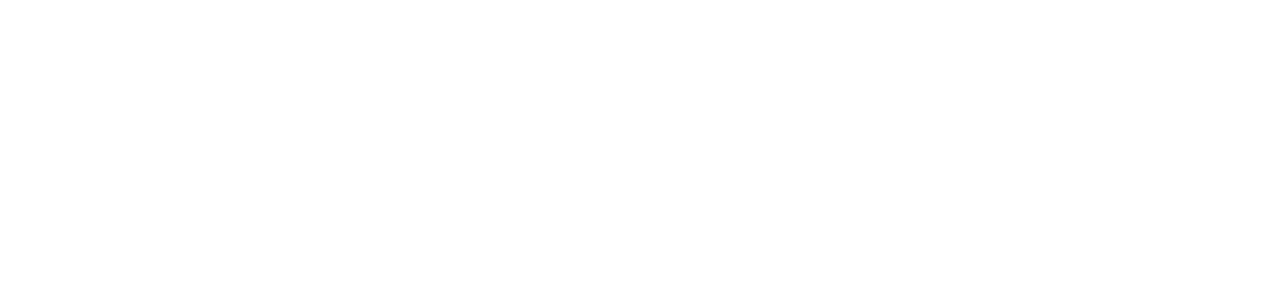
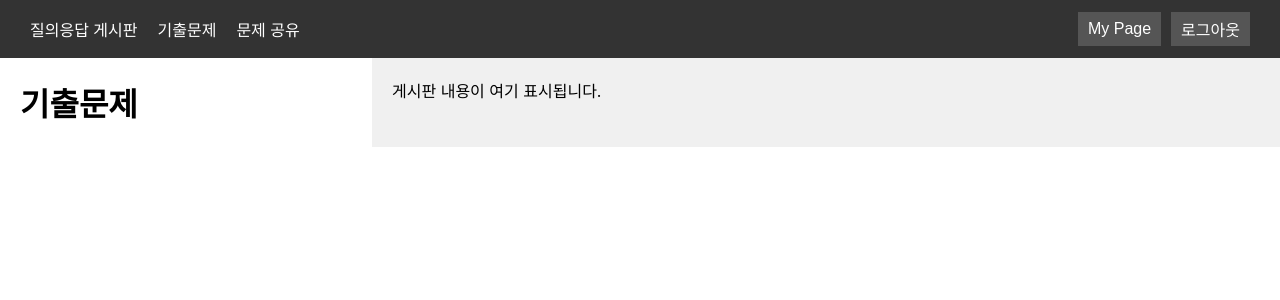
Before and after one commit to beoldshoe/For_Future_Teacher, a React (Create React App) app in the folder Frontend/for_future_teacher/: page /#/PrevExam in a window 1280 px wide. Before the commit this address had no page. Shown: the top 300 px of the page. Built offline with nearby package versions, Linux system fonts and the light colour scheme.

Commit message:
add: 기출문제 페이지 생성 및 게시판 코드 추가

```diff
--- a/Frontend/for_future_teacher/src/components/MainTopNavBar.js
+++ b/Frontend/for_future_teacher/src/components/MainTopNavBar.js
@@ -39,7 +39,7 @@
         <div style={styles.navBar}>
             <div style={styles.linkContainer}>
                 <Link to="/QnA" style={styles.link}>질의응답 게시판</Link>
-                <Link to="/PastQuestions" style={styles.link}>기출문제</Link>
+                <Link to="/PrevExam" style={styles.link}>기출문제</Link>
                 <Link to="/ShareProblems" style={styles.link}>문제 공유</Link>
             </div>
             <div style={styles.buttonContainer}>
--- /dev/null
+++ b/Frontend/for_future_teacher/src/pages/PrevExamPage.js
@@ -0,0 +1,30 @@
+import React from 'react';
+import MainTopNavBar from "../components/MainTopNavBar"
+
+// 게시판 컴포넌트 예시
+const Board = () => {
+    return (
+        <div style={{ float: 'right', width: '70%', backgroundColor: '#f0f0f0', padding: '20px' }}>
+            {/* 게시판 내용이 나중에 여기에 추가됩니다. */}
+            게시판 내용이 여기 표시됩니다.
+        </div>
+    );
+}
+
+
+const PrevExamPage = () => {
+    return(
+        <div>
+            <MainTopNavBar />
+            <div style={{ display: 'flex', justifyContent: 'space-between' }}>
+                <div style={{ width: '30%' }}>
+                    {/* 왼콘 상단에 "기출문제" 문구 추가 */}
+                    <h1 style={{marginLeft : '20px'}}>기출문제</h1>
+                </div>
+                <Board />
+            </div>
+        </div>
+    )
+}
+
+export default PrevExamPage;
--- a/Frontend/for_future_teacher/src/routes.js
+++ b/Frontend/for_future_teacher/src/routes.js
@@ -3,6 +3,7 @@
 import SignUpPage from './pages/SignUpPage';
 import MainPage from './pages/MainPage';
 import QnAPage from './pages/QnAPage';
+import PrevExamPage from './pages/PrevExamPage';
 
 const routes = [
     {
@@ -24,6 +25,10 @@
     {
         path : '/QnA',
         component : QnAPage
+    },
+    {
+        path : 'PrevExam',
+        component : PrevExamPage
     }
 
 ]
```
